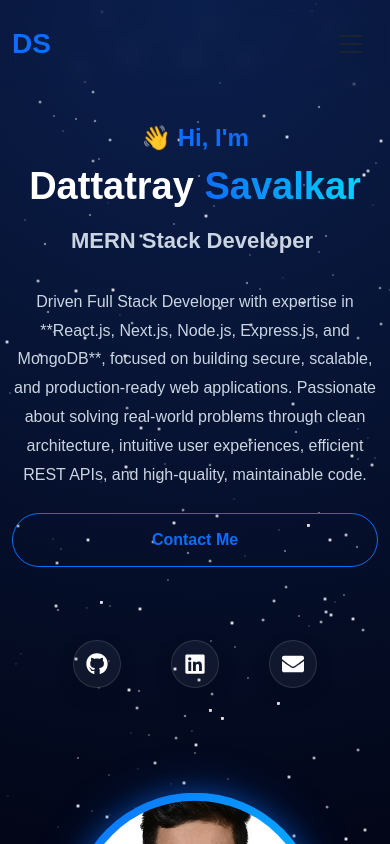
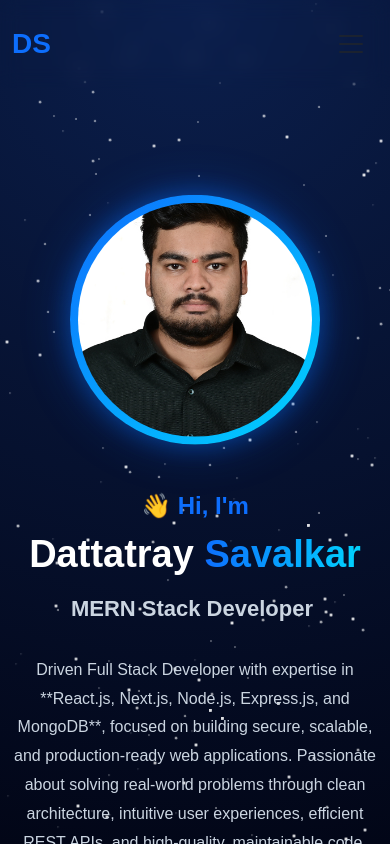
Before and after one commit to Dattatray1705/Portfolio, a React (Vite) app: page / in a window 390 px wide. Shown: the top 844 px of the page. Built offline with nearby package versions, Linux system fonts and the light colour scheme.

Commit message:
Update Hero section responsive layout

```diff
--- a/src/component/Hero/Hero.css
+++ b/src/component/Hero/Hero.css
@@ -212,3 +212,20 @@ height:250px;
 }
 
 }
+@media (max-width:991px){
+
+.hero-section .row{
+    display:flex;
+    flex-direction:column;
+}
+
+.hero-section .row > div:first-child{
+    order:2;
+}
+
+.hero-section .row > div:last-child{
+    order:1;
+    margin-bottom:30px;
+}
+
+}
```
